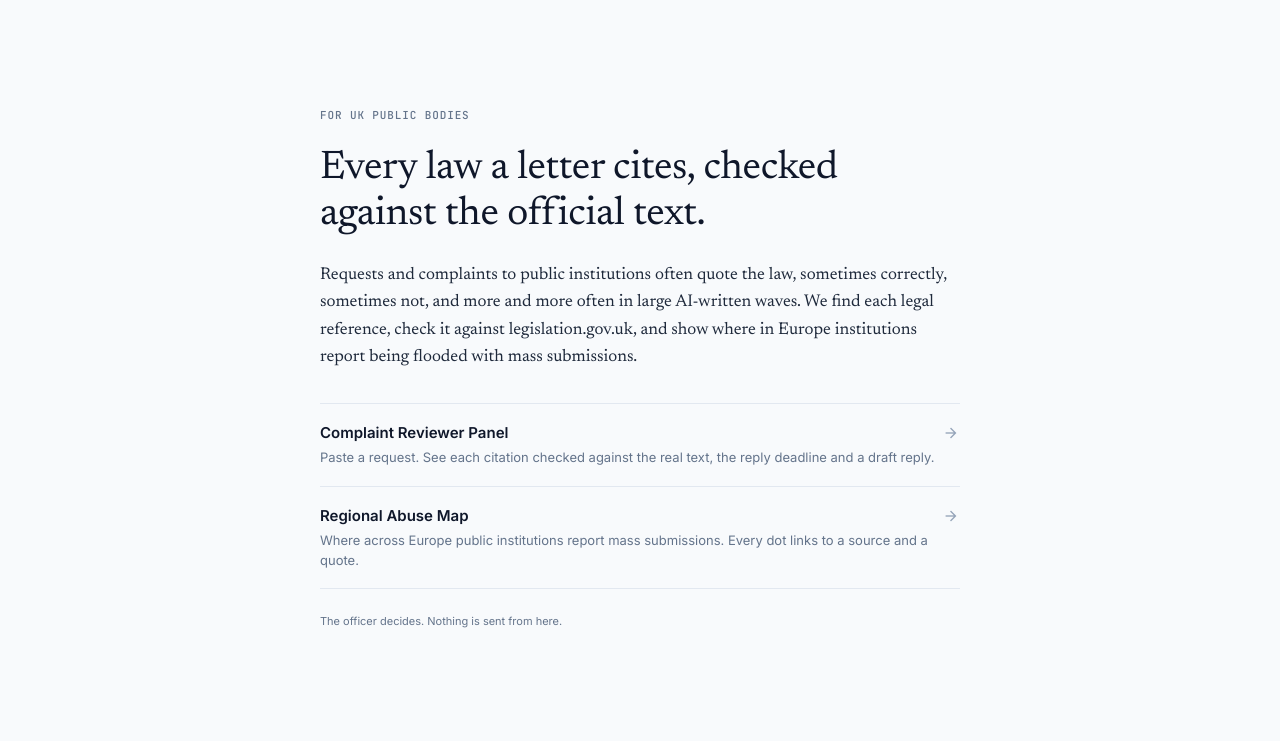
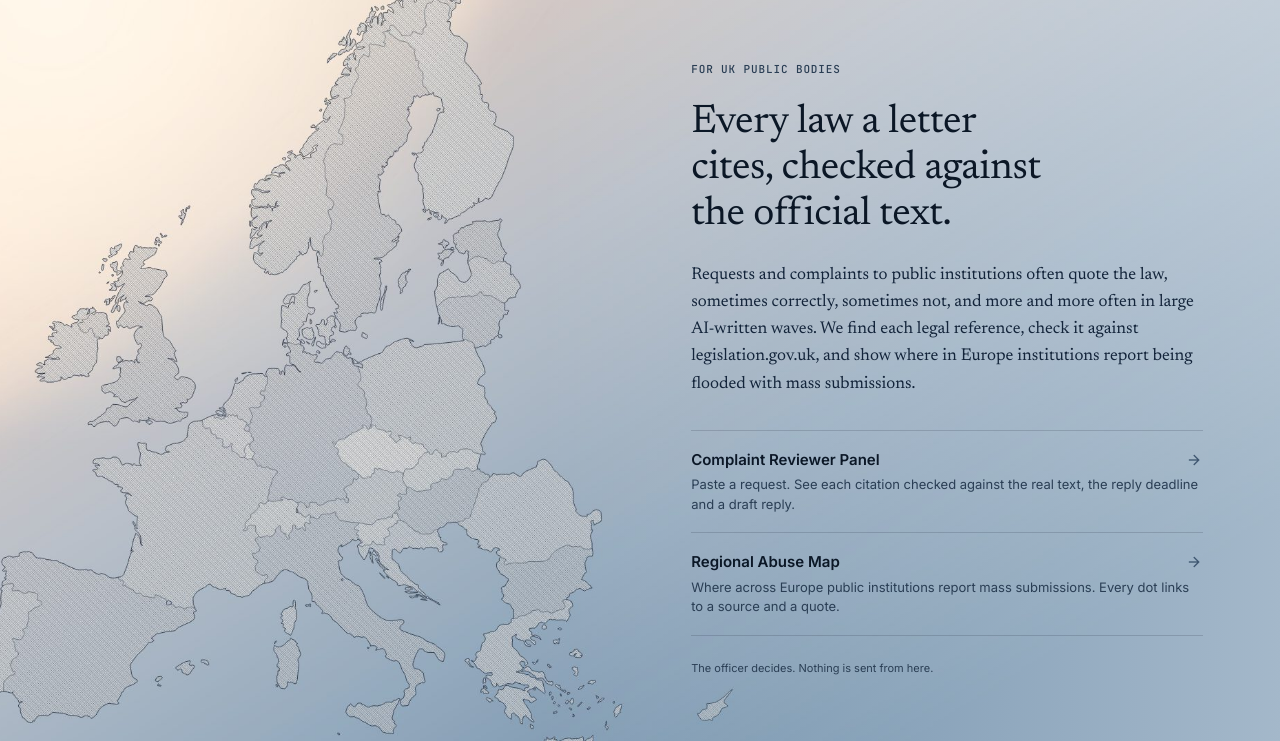
Before and after one commit to plumbusp/LexProof, a plain HTML site: page static/index.html in a window 1280 px wide. Shown: the part 59-800 px from the top of the page. Drawn offline with nearby package versions, Linux system fonts and the light colour scheme; no server answers.

Commit message:
Add Europe map backgrounds to the home page for light and dark themes
Copy sits in the open right side of the image; below 1000px it centres
over a faded map.

Co-Authored-By: Claude Opus 5.5 <noreply@anthropic.com>

```diff
--- a/static/app.css
+++ b/static/app.css
@@ -148,8 +148,18 @@ details.full pre { white-space: pre-wrap; font: 12px/1.55 var(--sans); max-heigh
 .empty { padding: 28px; color: var(--muted); font-size: 13px; }
 
 /* home */
-.home { min-height: calc(100vh - 56px); display: flex; align-items: center; justify-content: center; padding: 64px 24px; }
-.home-inner { max-width: 640px; width: 100%; display: flex; flex-direction: column; gap: 24px; }
+/* The map art fills the left ~47% of the image, so the copy sits in the open right side. */
+.home { min-height: calc(100vh - 56px); display: flex; align-items: center; justify-content: flex-start; padding: 64px 6vw 64px 54%;
+  --home-scrim: linear-gradient(90deg, rgba(248, 250, 252, 0) 42%, rgba(248, 250, 252, .38) 100%);
+  --home-img: url("img/home-bg-light.jpg");
+  background: var(--home-scrim), var(--home-img) 35% center / cover no-repeat, var(--bg);
+  /* the light image's open side is mid-blue, so darken the secondary tones for contrast */
+  --text: #0B1726; --text-2: #13243A; --muted: #2A3E54; --faint: #3E5670; --border: rgba(15, 23, 42, .16); }
+:root[data-theme="dark"] .home {
+  --home-scrim: linear-gradient(90deg, rgba(14, 17, 22, 0) 45%, rgba(14, 17, 22, .25) 100%);
+  --home-img: url("img/home-bg-dark.jpg");
+  --text: #E6E8EB; --text-2: #D4D8DE; --muted: #9AA4B0; --faint: #7D8794; --border: rgba(230, 232, 235, .14); }
+.home-inner { max-width: 560px; width: 100%; display: flex; flex-direction: column; gap: 24px; }
 .eyebrow { margin: 0; font: 500 11px var(--mono); text-transform: uppercase; letter-spacing: .08em; color: var(--muted); }
 .home h1 { margin: 0; font: 400 40px/1.15 var(--serif); letter-spacing: -.01em; color: var(--text); text-wrap: balance; }
 .lede { margin: 0; font: 17px/1.6 var(--serif); color: var(--text-2); }
@@ -230,6 +240,12 @@ details.full pre { white-space: pre-wrap; font: 12px/1.55 var(--sans); max-heigh
   .kpis { grid-template-columns: repeat(2, minmax(0, 1fr)); }
   .workspace, .map-layout { grid-template-columns: minmax(0, 1fr); }
 }
+@media (max-width: 1000px) {
+  /* no free side left: centre the copy and wash the map back behind it */
+  .home { justify-content: center; padding: 64px 24px;
+    --home-scrim: linear-gradient(rgba(248, 250, 252, .8), rgba(248, 250, 252, .72)); background-position: 0 0, left center, 0 0; }
+  :root[data-theme="dark"] .home { --home-scrim: linear-gradient(rgba(14, 17, 22, .78), rgba(14, 17, 22, .7)); }
+}
 @media (max-width: 900px) {
   .topbar { height: auto; flex-wrap: wrap; padding: 0 16px; row-gap: 0; }
   .brand, .controls { min-height: 52px; }
```
Also changed, not shown: static/img/home-bg-dark.jpg (added), static/img/home-bg-light.jpg (added).
